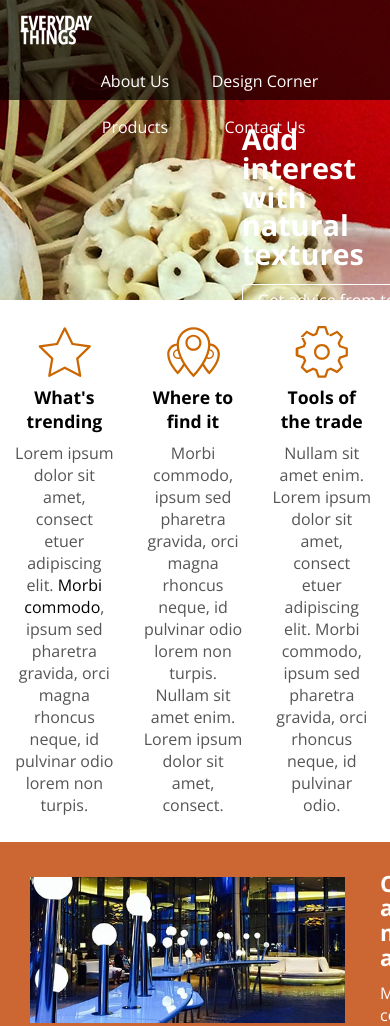
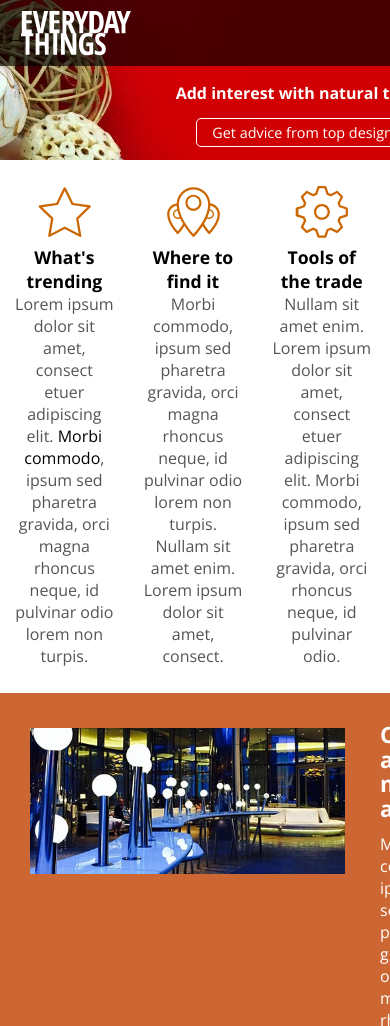
Before and after one commit to stern15/everyday-things, a plain HTML site: page index.html in a window 390 px wide. Shown: the top 1026 px of the page. Drawn offline with nearby package versions, Linux system fonts and the light colour scheme.

Commit message:
the header responsive @625px

```diff
--- a/css/screen.css
+++ b/css/screen.css
@@ -390,7 +390,7 @@
                     }
                     header div.hero {
                         top: 150px;
-                        left: 58%;
+                        left: 53%;
                     }
                     /* atmosphere section */
                     section.atmosphere article {
@@ -427,7 +427,7 @@
                     }
                     header div.hero {
                         top: 125px;
-                        left: 62%;
+                        left: 50%;
                     }
                     /* main section */
                     section.main {
@@ -446,3 +446,45 @@
                         padding-left: 70px;
                     }
                 }
+
+                @media screen and (max-width:625px) {
+                    h1 {
+                        font-size: 1em;
+                    }
+                    h3 {
+                        margin-bottom: 0px;
+                    }
+                    a.btn {
+                        font-size: .9em;
+                    }
+                    /* header */
+                    header {
+                        height: 160px;
+                        background-image: url(../image/banner_625.jpg);
+                        background-position: left top;
+                    }
+                    header a.logo {
+                        width: 100%;
+                        height: 66px;
+                        top: 0;
+                        left: 0;
+                        background-color: rgba(0, 0, 0, .65);
+                        background-size: 112px 46px;
+                        background-position: 20px center;
+                    }
+                    header div.hero {
+                        width: 300px;
+                        top: 85px;
+                        left: 163px;
+                        text-align: center;
+                    }
+                    /* navigation */
+                    nav > ul {
+                        padding-top: 25px;
+                    }
+                    nav {
+                        position: static;
+                        width: auto;
+                        background-color: #4b0a0c;
+                    }
+                }
```
